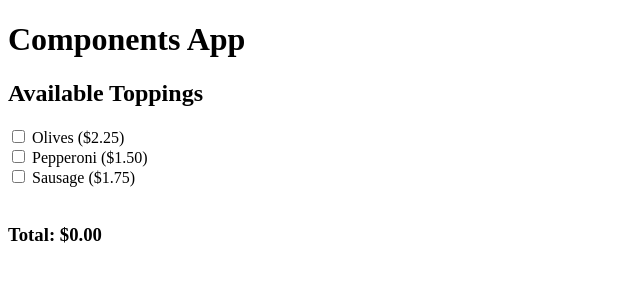
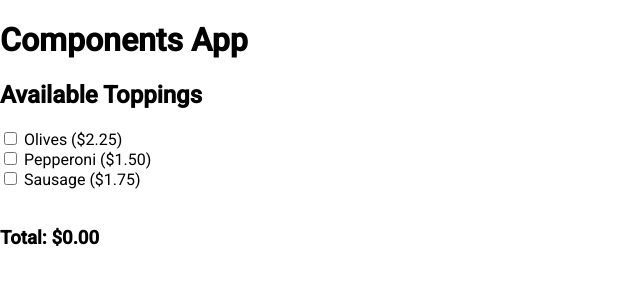
Before and after one commit to tsteelematc/components24s, an Angular app: page / in a window 1280 px wide. Shown: the top 300 px of the page, without its empty margins (0-640 px from the left). Built offline with nearby package versions, Linux system fonts and the light colour scheme.

Commit message:
Added angular material
My command line was...

ng add @angular/material

```diff
--- a/angular.json
+++ b/angular.json
@@ -35,6 +35,7 @@
               "src/assets"
             ],
             "styles": [
+              "@angular/material/prebuilt-themes/indigo-pink.css",
               "src/styles.css"
             ],
             "scripts": []
@@ -94,6 +95,7 @@
               "src/assets"
             ],
             "styles": [
+              "@angular/material/prebuilt-themes/indigo-pink.css",
               "src/styles.css"
             ],
             "scripts": []
--- a/package.json
+++ b/package.json
@@ -11,10 +11,12 @@
   "private": true,
   "dependencies": {
     "@angular/animations": "^17.2.0",
+    "@angular/cdk": "~17.2.1",
     "@angular/common": "^17.2.0",
     "@angular/compiler": "^17.2.0",
     "@angular/core": "^17.2.0",
     "@angular/forms": "^17.2.0",
+    "@angular/material": "~17.2.1",
     "@angular/platform-browser": "^17.2.0",
     "@angular/platform-browser-dynamic": "^17.2.0",
     "@angular/router": "^17.2.0",
--- a/src/app/app.module.ts
+++ b/src/app/app.module.ts
@@ -6,6 +6,7 @@ import { AppComponent } from './app.component';
 import { PizzaToppingsComponent } from './pizza-toppings/pizza-toppings.component';
 
 import { FormsModule } from '@angular/forms';
+import { provideAnimationsAsync } from '@angular/platform-browser/animations/async';
 @NgModule({
   declarations: [
     AppComponent
@@ -16,7 +17,9 @@ import { FormsModule } from '@angular/forms';
     AppRoutingModule
     , FormsModule
   ],
-  providers: [],
+  providers: [
+    provideAnimationsAsync()
+  ],
   bootstrap: [AppComponent]
 })
 export class AppModule { }
--- a/src/index.html
+++ b/src/index.html
@@ -6,6 +6,8 @@
   <base href="/">
   <meta name="viewport" content="width=device-width, initial-scale=1">
   <link rel="icon" type="image/x-icon" href="favicon.ico">
+  <link href="https://fonts.googleapis.com/css2?family=Roboto:wght@300;400;500&display=swap" rel="stylesheet">
+  <link href="https://fonts.googleapis.com/icon?family=Material+Icons" rel="stylesheet">
 </head>
 <body>
   <app-root></app-root>
--- a/src/styles.css
+++ b/src/styles.css
@@ -1 +1,4 @@
 /* You can add global styles to this file, and also import other style files */
+
+html, body { height: 100%; }
+body { margin: 0; font-family: Roboto, "Helvetica Neue", sans-serif; }
```
Also changed, not shown: 1 other file (tests, documents, lock files or other folders).
